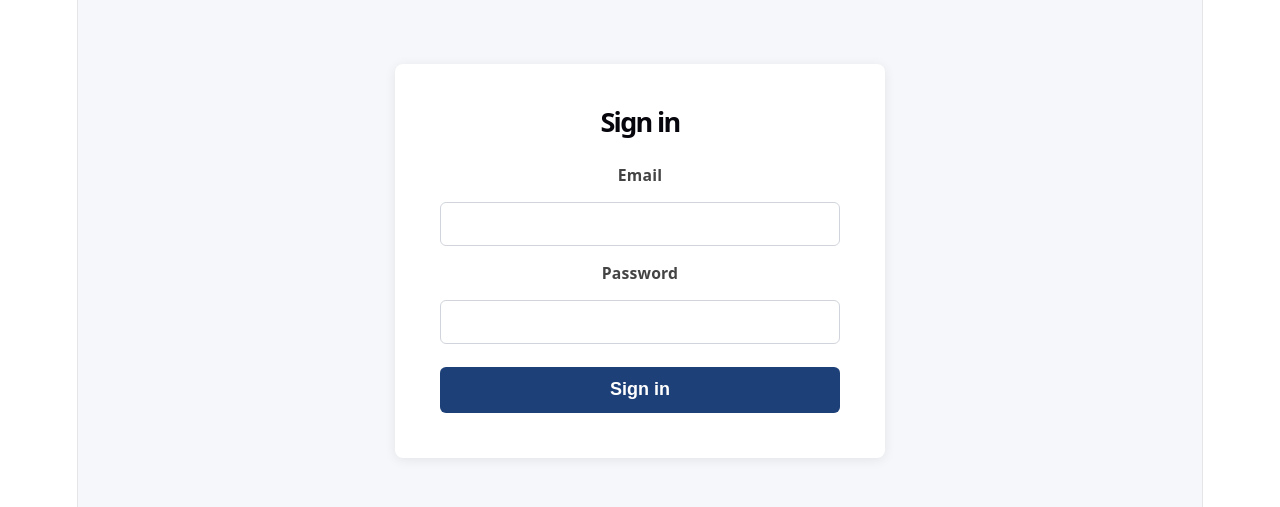
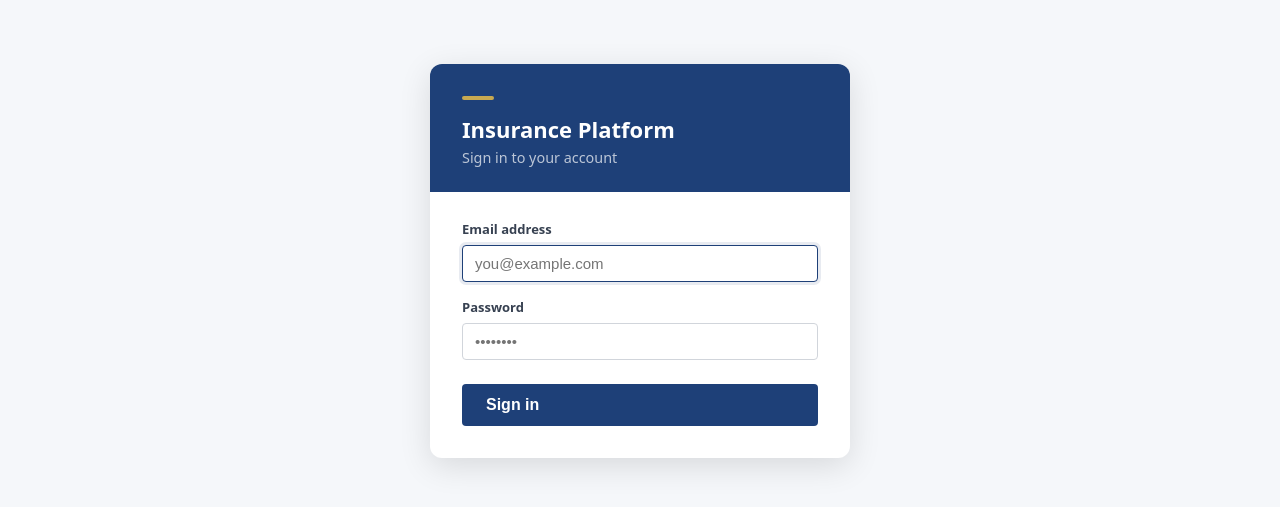
Before and after one commit to tomadams2909/insurance_platform, a React app in the folder frontend/: page /login in a window 1280 px wide. Shown: the part 139-646 px from the top of the page. Built offline with nearby package versions, Linux system fonts and the light colour scheme; no server answers; the HTML template or start-up script is replaced by a standard one.

Commit message:
feat: restyle login page and establish base CSS design system

```diff
--- a/frontend/src/index.css
+++ b/frontend/src/index.css
@@ -1,53 +1,40 @@
 :root {
-  --text: #6b6375;
-  --text-h: #08060d;
-  --bg: #fff;
-  --border: #e5e4e7;
-  --code-bg: #f4f3ec;
-  --accent: #aa3bff;
-  --accent-bg: rgba(170, 59, 255, 0.1);
-  --accent-border: rgba(170, 59, 255, 0.5);
-  --social-bg: rgba(244, 243, 236, 0.5);
-  --shadow:
-    rgba(0, 0, 0, 0.1) 0 10px 15px -3px, rgba(0, 0, 0, 0.05) 0 4px 6px -2px;
+  --brand-primary: #1E4078;
+  --brand-accent: #C8A951;
+  --brand-bg: #F5F7FA;
+  --brand-text: #1A1A2E;
 
-  --sans: system-ui, 'Segoe UI', Roboto, sans-serif;
-  --heading: system-ui, 'Segoe UI', Roboto, sans-serif;
-  --mono: ui-monospace, Consolas, monospace;
+  --white: #ffffff;
+  --grey-50: #f9fafb;
+  --grey-100: #f3f4f6;
+  --grey-200: #e5e7eb;
+  --grey-300: #d1d5db;
+  --grey-500: #6b7280;
+  --grey-700: #374151;
+  --grey-900: #111827;
 
-  font: 18px/145% var(--sans);
-  letter-spacing: 0.18px;
-  color-scheme: light dark;
-  color: var(--text);
-  background: var(--bg);
-  font-synthesis: none;
-  text-rendering: optimizeLegibility;
+  --success: #16a34a;
+  --warning: #d97706;
+  --danger: #dc2626;
+  --info: #2563eb;
+
+  --radius-sm: 4px;
+  --radius: 8px;
+  --radius-lg: 12px;
+  --shadow-sm: 0 1px 3px rgba(0,0,0,0.08);
+  --shadow: 0 4px 16px rgba(0,0,0,0.10);
+  --shadow-lg: 0 8px 32px rgba(0,0,0,0.12);
+
+  font-family: system-ui, 'Segoe UI', Roboto, sans-serif;
+  font-size: 16px;
+  line-height: 1.5;
+  color: var(--brand-text);
+  background: var(--brand-bg);
   -webkit-font-smoothing: antialiased;
-  -moz-osx-font-smoothing: grayscale;
-
-  @media (max-width: 1024px) {
-    font-size: 16px;
-  }
 }
 
-@media (prefers-color-scheme: dark) {
-  :root {
-    --text: #9ca3af;
-    --text-h: #f3f4f6;
-    --bg: #16171d;
-    --border: #2e303a;
-    --code-bg: #1f2028;
-    --accent: #c084fc;
-    --accent-bg: rgba(192, 132, 252, 0.15);
-    --accent-border: rgba(192, 132, 252, 0.5);
-    --social-bg: rgba(47, 48, 58, 0.5);
-    --shadow:
-      rgba(0, 0, 0, 0.4) 0 10px 15px -3px, rgba(0, 0, 0, 0.25) 0 4px 6px -2px;
-  }
-
-  #social .button-icon {
-    filter: invert(1) brightness(2);
-  }
+*, *::before, *::after {
+  box-sizing: border-box;
 }
 
 body {
@@ -55,57 +42,223 @@ body {
 }
 
 #root {
-  width: 1126px;
-  max-width: 100%;
-  margin: 0 auto;
-  text-align: center;
-  border-inline: 1px solid var(--border);
-  min-height: 100svh;
+  min-height: 100vh;
+}
+
+h1, h2, h3, h4 {
+  margin: 0;
+  font-weight: 700;
+  color: var(--grey-900);
+  line-height: 1.2;
+}
+
+p { margin: 0; }
+
+a {
+  color: var(--brand-primary);
+  text-decoration: none;
+}
+
+/* ── Buttons ─────────────────────────────────────────────────────────────── */
+
+.btn {
+  display: inline-flex;
+  align-items: center;
+  gap: 0.4rem;
+  padding: 0.55rem 1.1rem;
+  border: none;
+  border-radius: var(--radius-sm);
+  font-size: 0.875rem;
+  font-weight: 600;
+  cursor: pointer;
+  transition: opacity 0.15s, box-shadow 0.15s;
+  white-space: nowrap;
+}
+
+.btn:disabled {
+  opacity: 0.55;
+  cursor: not-allowed;
+}
+
+.btn-primary {
+  background: var(--brand-primary);
+  color: var(--white);
+}
+
+.btn-primary:hover:not(:disabled) {
+  opacity: 0.9;
+}
+
+.btn-secondary {
+  background: var(--grey-100);
+  color: var(--grey-700);
+  border: 1px solid var(--grey-200);
+}
+
+.btn-secondary:hover:not(:disabled) {
+  background: var(--grey-200);
+}
+
+.btn-danger {
+  background: var(--danger);
+  color: var(--white);
+}
+
+.btn-danger:hover:not(:disabled) {
+  opacity: 0.9;
+}
+
+.btn-sm {
+  padding: 0.35rem 0.75rem;
+  font-size: 0.8rem;
+}
+
+.btn-lg {
+  padding: 0.75rem 1.5rem;
+  font-size: 1rem;
+}
+
+/* ── Form elements ───────────────────────────────────────────────────────── */
+
+.form-group {
   display: flex;
   flex-direction: column;
-  box-sizing: border-box;
+  gap: 0.35rem;
 }
 
-h1,
-h2 {
-  font-family: var(--heading);
-  font-weight: 500;
-  color: var(--text-h);
+.form-label {
+  font-size: 0.8125rem;
+  font-weight: 600;
+  color: var(--grey-700);
 }
 
-h1 {
-  font-size: 56px;
-  letter-spacing: -1.68px;
-  margin: 32px 0;
-  @media (max-width: 1024px) {
-    font-size: 36px;
-    margin: 20px 0;
-  }
-}
-h2 {
-  font-size: 24px;
-  line-height: 118%;
-  letter-spacing: -0.24px;
-  margin: 0 0 8px;
-  @media (max-width: 1024px) {
-    font-size: 20px;
-  }
-}
-p {
-  margin: 0;
+.form-input, .form-select {
+  padding: 0.55rem 0.75rem;
+  border: 1px solid var(--grey-300);
+  border-radius: var(--radius-sm);
+  font-size: 0.9375rem;
+  color: var(--grey-900);
+  background: var(--white);
+  outline: none;
+  transition: border-color 0.15s;
+  width: 100%;
 }
 
-code,
-.counter {
-  font-family: var(--mono);
-  display: inline-flex;
-  border-radius: 4px;
-  color: var(--text-h);
+.form-input:focus, .form-select:focus {
+  border-color: var(--brand-primary);
+  box-shadow: 0 0 0 3px rgba(30,64,120,0.1);
 }
 
-code {
-  font-size: 15px;
-  line-height: 135%;
-  padding: 4px 8px;
-  background: var(--code-bg);
+/* ── Cards ───────────────────────────────────────────────────────────────── */
+
+.card {
+  background: var(--white);
+  border-radius: var(--radius);
+  box-shadow: var(--shadow-sm);
+  border: 1px solid var(--grey-200);
 }
+
+.card-header {
+  padding: 1rem 1.25rem;
+  border-bottom: 1px solid var(--grey-200);
+  display: flex;
+  align-items: center;
+  justify-content: space-between;
+}
+
+.card-body {
+  padding: 1.25rem;
+}
+
+/* ── Status badges ───────────────────────────────────────────────────────── */
+
+.badge {
+  display: inline-block;
+  padding: 0.2rem 0.6rem;
+  border-radius: 999px;
+  font-size: 0.75rem;
+  font-weight: 600;
+  text-transform: uppercase;
+  letter-spacing: 0.04em;
+}
+
+.badge-issued    { background: #dcfce7; color: #15803d; }
+.badge-bound     { background: #fef9c3; color: #a16207; }
+.badge-cancelled { background: #fee2e2; color: #b91c1c; }
+.badge-quoted    { background: #dbeafe; color: #1d4ed8; }
+.badge-quick_quote { background: var(--grey-100); color: var(--grey-700); }
+
+/* ── Table ───────────────────────────────────────────────────────────────── */
+
+.table-wrap {
+  overflow-x: auto;
+}
+
+table {
+  width: 100%;
+  border-collapse: collapse;
+  font-size: 0.9rem;
+}
+
+thead th {
+  text-align: left;
+  padding: 0.65rem 1rem;
+  background: var(--grey-50);
+  border-bottom: 1px solid var(--grey-200);
+  font-size: 0.8rem;
+  font-weight: 600;
+  color: var(--grey-500);
+  text-transform: uppercase;
+  letter-spacing: 0.05em;
+  white-space: nowrap;
+}
+
+tbody tr {
+  border-bottom: 1px solid var(--grey-100);
+  cursor: pointer;
+  transition: background 0.1s;
+}
+
+tbody tr:hover {
+  background: var(--grey-50);
+}
+
+tbody td {
+  padding: 0.75rem 1rem;
+  color: var(--grey-700);
+}
+
+/* ── Page layout ─────────────────────────────────────────────────────────── */
+
+.page {
+  padding: 1.5rem 2rem;
+  max-width: 1200px;
+  margin: 0 auto;
+}
+
+.page-header {
+  display: flex;
+  align-items: center;
+  justify-content: space-between;
+  margin-bottom: 1.5rem;
+}
+
+.page-title {
+  font-size: 1.375rem;
+  font-weight: 700;
+  color: var(--grey-900);
+}
+
+/* ── Utilities ───────────────────────────────────────────────────────────── */
+
+.text-muted { color: var(--grey-500); font-size: 0.875rem; }
+.text-sm { font-size: 0.875rem; }
+.text-right { text-align: right; }
+.mt-1 { margin-top: 0.5rem; }
+.mt-2 { margin-top: 1rem; }
+.mt-3 { margin-top: 1.5rem; }
+.flex { display: flex; }
+.gap-2 { gap: 0.5rem; }
+.gap-3 { gap: 0.75rem; }
+.items-center { align-items: center; }
+.justify-between { justify-content: space-between; }
--- a/frontend/src/pages/LoginPage.jsx
+++ b/frontend/src/pages/LoginPage.jsx
@@ -22,7 +22,7 @@ export default function LoginPage() {
       const { data } = await client.post('/auth/login', params)
       login({ email }, data.access_token, data.tenant)
       navigate('/dashboard')
-    } catch (err) {
+    } catch {
       setError('Invalid email or password')
     } finally {
       setLoading(false)
@@ -30,77 +30,104 @@ export default function LoginPage() {
   }
 
   return (
-    <div style={styles.page}>
-      <div style={styles.card}>
-        <h1 style={styles.title}>Sign in</h1>
-        <form onSubmit={handleSubmit} style={styles.form}>
-          <label style={styles.label}>Email</label>
+    <div className="login-page">
+      <div className="login-card">
+        <div className="login-brand">
+          <div className="login-brand-bar" />
+          <h1 className="login-title">Insurance Platform</h1>
+          <p className="login-subtitle">Sign in to your account</p>
+        </div>
+
+        <form onSubmit={handleSubmit} className="login-form">
+          <div className="form-group">
+            <label className="form-label">Email address</label>
             <input
-            style={styles.input}
+              className="form-input"
               type="email"
               value={email}
               onChange={(e) => setEmail(e.target.value)}
+              placeholder="you@example.com"
               required
               autoFocus
             />
-          <label style={styles.label}>Password</label>
+          </div>
+
+          <div className="form-group">
+            <label className="form-label">Password</label>
             <input
-            style={styles.input}
+              className="form-input"
               type="password"
               value={password}
               onChange={(e) => setPassword(e.target.value)}
+              placeholder="••••••••"
               required
             />
-          {error && <p style={styles.error}>{error}</p>}
-          <button style={styles.button} type="submit" disabled={loading}>
+          </div>
+
+          {error && <p className="login-error">{error}</p>}
+
+          <button
+            className="btn btn-primary btn-lg"
+            type="submit"
+            disabled={loading}
+            style={{ width: '100%', marginTop: '0.5rem' }}
+          >
             {loading ? 'Signing in...' : 'Sign in'}
           </button>
         </form>
       </div>
+
+      <style>{`
+        .login-page {
+          min-height: 100vh;
+          display: flex;
+          align-items: center;
+          justify-content: center;
+          background: var(--brand-bg);
+        }
+        .login-card {
+          background: var(--white);
+          border-radius: var(--radius-lg);
+          box-shadow: var(--shadow-lg);
+          width: 100%;
+          max-width: 420px;
+          overflow: hidden;
+        }
+        .login-brand {
+          background: var(--brand-primary);
+          padding: 2rem 2rem 1.5rem;
+        }
+        .login-brand-bar {
+          width: 32px;
+          height: 4px;
+          background: var(--brand-accent);
+          border-radius: 2px;
+          margin-bottom: 1rem;
+        }
+        .login-title {
+          color: white;
+          font-size: 1.375rem;
+          font-weight: 700;
+          margin-bottom: 0.25rem;
+        }
+        .login-subtitle {
+          color: rgba(255,255,255,0.7);
+          font-size: 0.9rem;
+        }
+        .login-form {
+          padding: 1.75rem 2rem 2rem;
+          display: flex;
+          flex-direction: column;
+          gap: 1rem;
+        }
+        .login-error {
+          background: #fee2e2;
+          color: var(--danger);
+          border-radius: var(--radius-sm);
+          padding: 0.6rem 0.75rem;
+          font-size: 0.875rem;
+        }
+      `}</style>
     </div>
   )
 }
-
-const styles = {
-  page: {
-    minHeight: '100vh',
-    display: 'flex',
-    alignItems: 'center',
-    justifyContent: 'center',
-    background: '#f5f7fa',
-  },
-  card: {
-    background: '#fff',
-    borderRadius: 8,
-    padding: '2.5rem',
-    width: '100%',
-    maxWidth: 400,
-    boxShadow: '0 2px 12px rgba(0,0,0,0.08)',
-  },
-  title: {
-    margin: '0 0 1.5rem',
-    fontSize: '1.5rem',
-    fontWeight: 700,
-  },
-  form: { display: 'flex', flexDirection: 'column', gap: '0.75rem' },
-  label: { fontSize: '0.875rem', fontWeight: 600, color: '#444' },
-  input: {
-    padding: '0.6rem 0.75rem',
-    border: '1px solid #d1d5db',
-    borderRadius: 6,
-    fontSize: '1rem',
-    outline: 'none',
-  },
-  error: { color: '#dc2626', fontSize: '0.875rem', margin: 0 },
-  button: {
-    marginTop: '0.5rem',
-    padding: '0.7rem',
-    background: '#1E4078',
-    color: '#fff',
-    border: 'none',
-    borderRadius: 6,
-    fontSize: '1rem',
-    fontWeight: 600,
-    cursor: 'pointer',
-  },
-}
```
Lines whose indentation alone changed are shown as unchanged.
